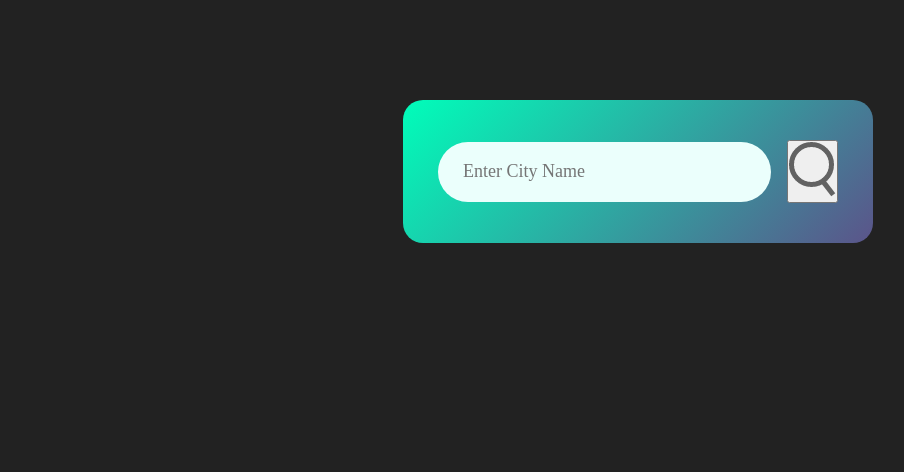
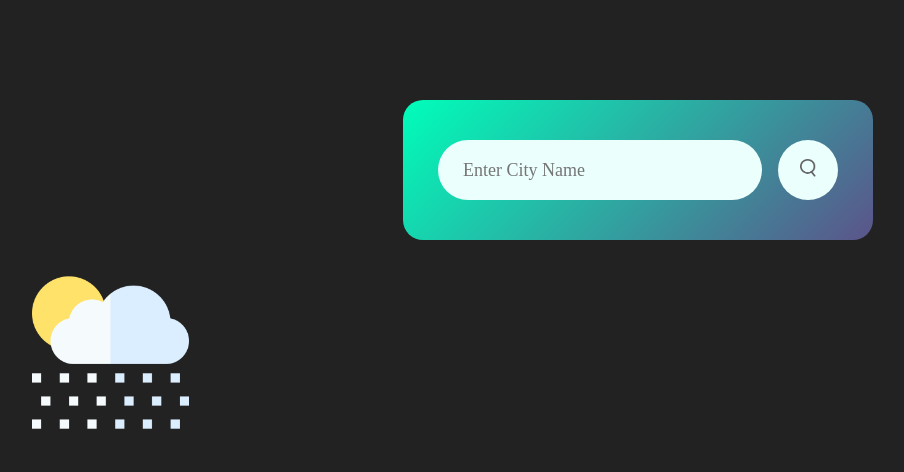
Before and after one commit to Gabriel-Machad0/Weather-App, a plain HTML site: page index.html in a window 1280 px wide. Shown: the whole page, without its empty margins (2-906 px from the left). Drawn offline with Linux system fonts and the light colour scheme.

Commit message:
css updates

```diff
--- a/index.html
+++ b/index.html
@@ -19,5 +19,9 @@
 
     </div>
 
+    <div class="weather">
+        <img src="images/rain.png" class = "Weather ICON">
+    </div>
+
 </body>
 </html>
--- a/style.css
+++ b/style.css
@@ -38,5 +38,18 @@ body{
     flex: 1;
     margin-right: 16px;
     font-size: 18px;
+}
 
+.search button{
+    border: 0;
+    outline: 0;
+    background: #ebfffc;
+    width: 60px;
+    height: 60px;
+    border-radius: 50%;
+    cursor: pointer;
 }
+
+.search button img{
+    width: 16px;
+}
```
